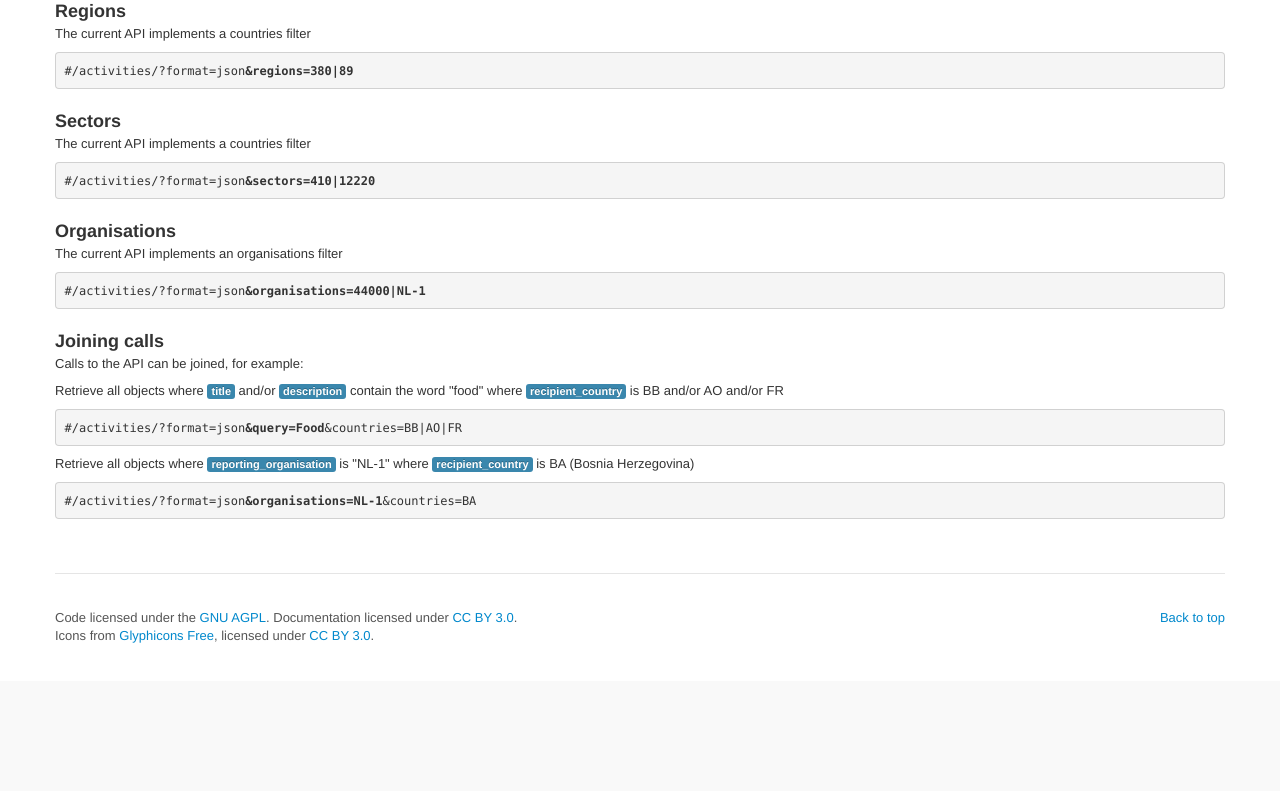
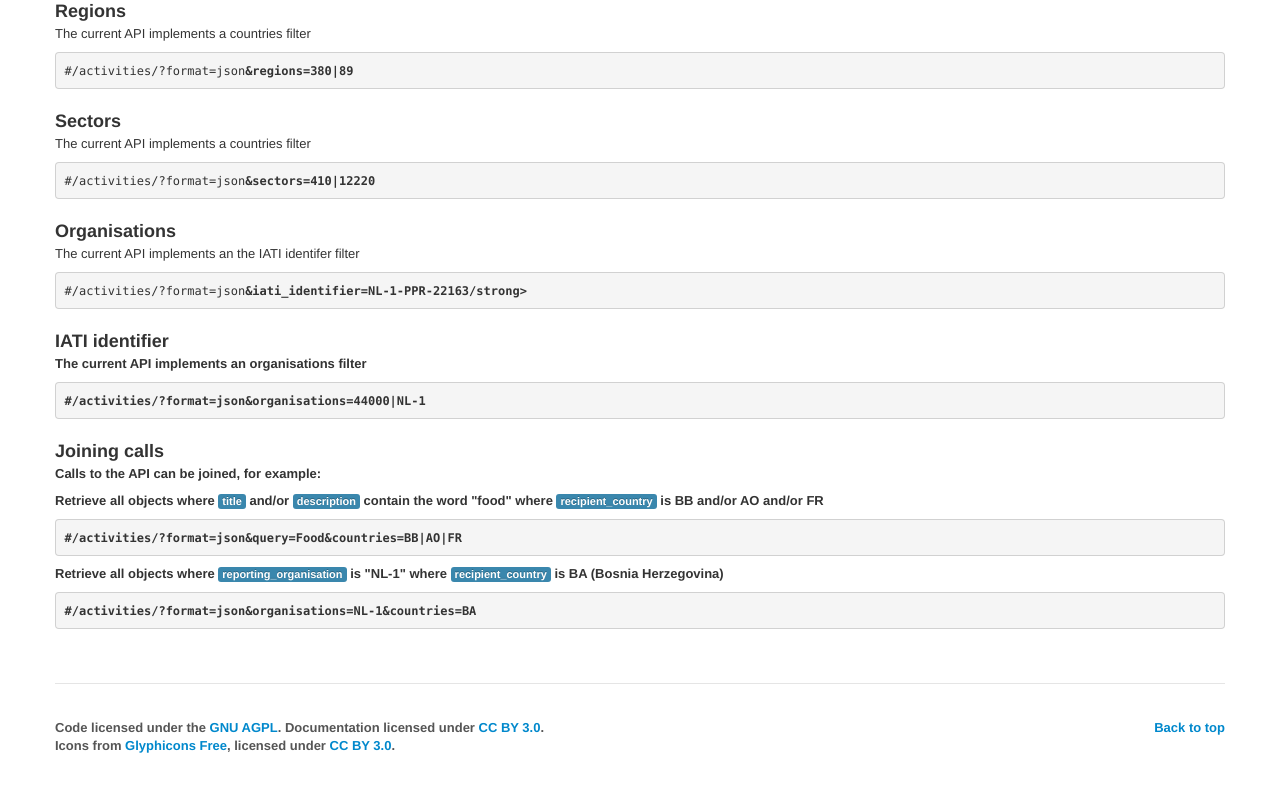
Before and after one commit to openaid-IATI/OIPA-V2, a Django app: template iati/templates/documentation/filtering.html in a window 1280 px wide. Shown: the part 658-1449 px from the top of the page. Before the commit the page ends 1301 px from the top, so only its background shows below. Run offline with Django 3.2, Linux system fonts and the light colour scheme; the template is opened without the code that fills it: most values are stand-ins (such as "Sample title", 1, 10 or a date in 2020); some libraries are stand-ins or nearby versions.

Commit message:
Added filter IATI id

```diff
--- a/iati/templates/documentation/filtering.html
+++ b/iati/templates/documentation/filtering.html
@@ -33,6 +33,11 @@
             </div>
             <div class="span12">
                 <h3 class="push_10px_top">Organisations</h3>
+                <p>The current API implements an the IATI identifer filter</p>
+                <pre><code>{{ api_url }}/activities/?format=json<strong>&iati_identifier=NL-1-PPR-22163/strong></code></pre>
+            </div>
+                        <div class="span12">
+                <h3 class="push_10px_top">IATI identifier</h3>
                 <p>The current API implements an organisations filter</p>
                 <pre><code>{{ api_url }}/activities/?format=json<strong>&organisations=44000|NL-1</strong></code></pre>
             </div>
```
